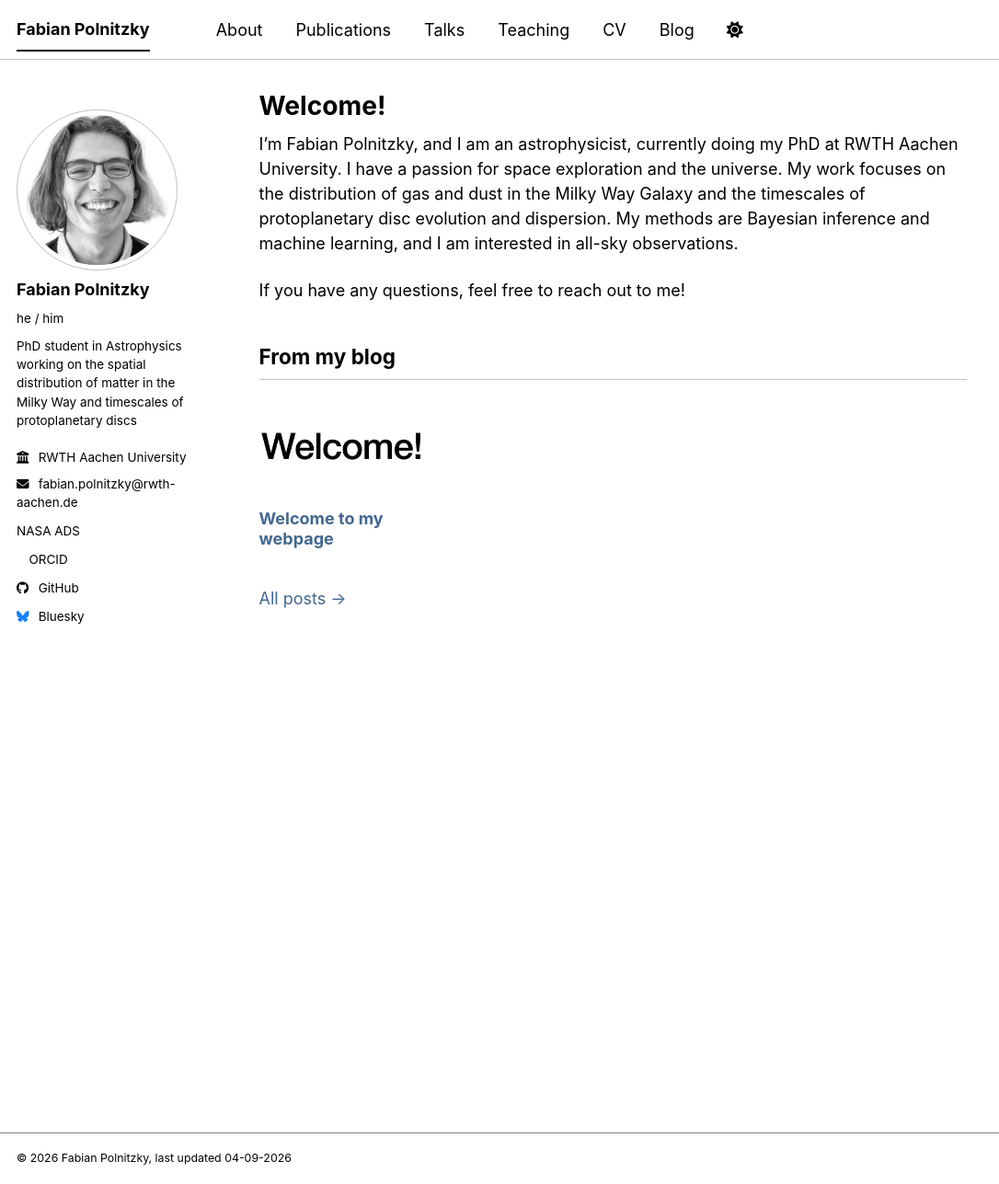
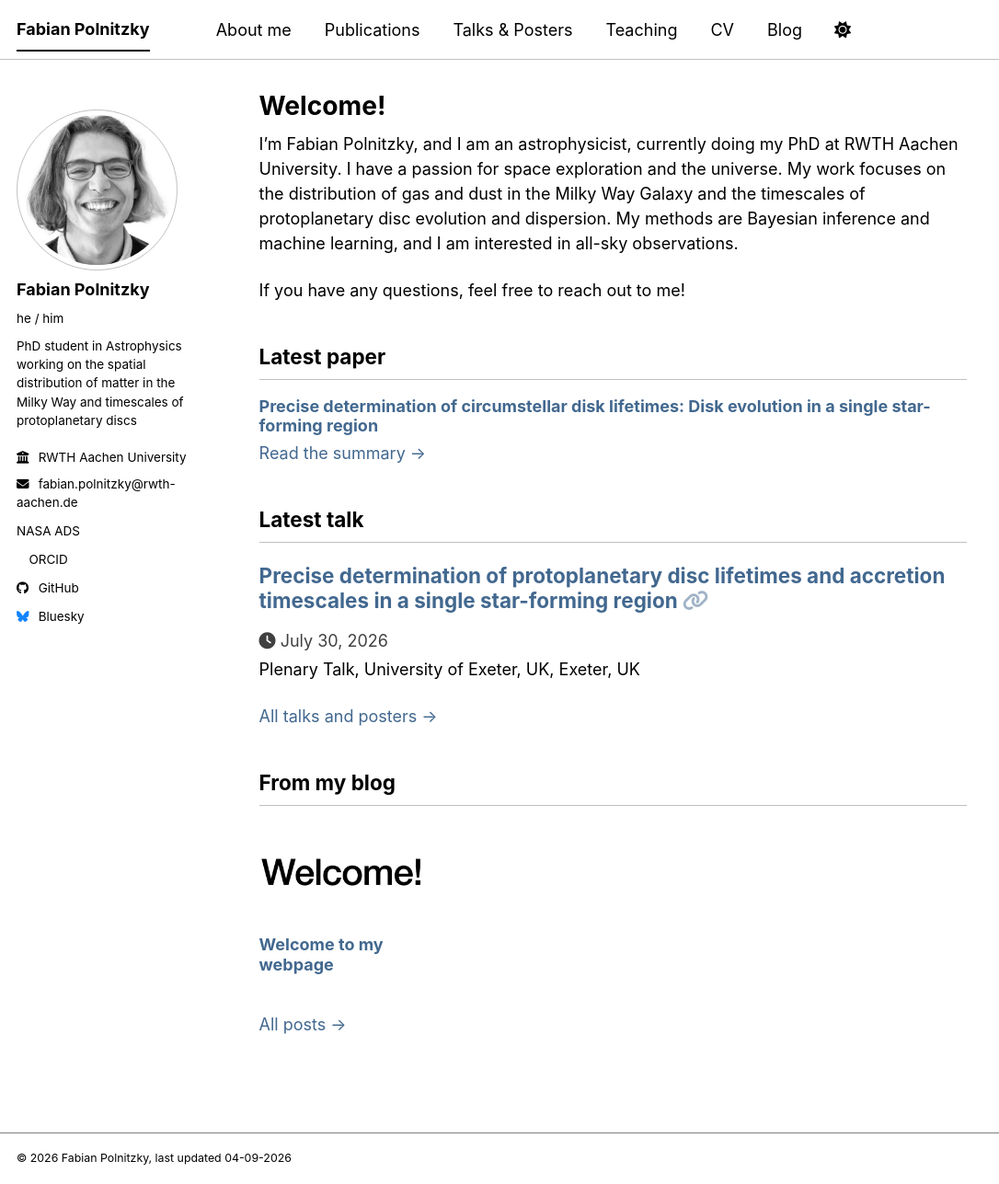
Before and after one commit to fabianpolnitzky/fabianpolnitzky.github.io, a Jekyll site: the page built from _pages/home.md, in a window 1280 px wide and 1287 px high. Shown: the whole window at 92% size, without its empty margins (0-1086 px from the left). Built offline with Jekyll 4.4.1, drawn with Linux system fonts in a browser that asks for light colours; a style sheet for code colours, icons or effects is not loaded.

Commit message:
Add latest talk and paper to the front page

```diff
--- a/_data/navigation.yml
+++ b/_data/navigation.yml
@@ -1,11 +1,11 @@
 main:
-  - title: "About"
+  - title: "About me"
     url: /about/
 
   - title: "Publications"
     url: /publications/
 
-  - title: "Talks"
+  - title: "Talks &amp; Posters"
     url: /talks/
 
   - title: "Teaching"
--- a/_includes/archive-single-publications.html
+++ b/_includes/archive-single-publications.html
@@ -32,6 +32,8 @@
         {{ title }}
       {% endif %}
     </h3>
-    {% if post.excerpt %}<p class="archive__item-excerpt" itemprop="description">{{ post.excerpt }}</p>{% endif %}
+    {% unless include.hide_excerpt %}
+      {% if post.excerpt %}<p class="archive__item-excerpt" itemprop="description">{{ post.excerpt }}</p>{% endif %}
+    {% endunless %}
  </article>
 </div>
--- a/_includes/archive-single-talk.html
+++ b/_includes/archive-single-talk.html
@@ -34,6 +34,8 @@
     </h2>
     {% if post.date %}<p class="page__meta"><i class="fa fa-clock" aria-hidden="true"></i> {{ post.date | date: '%B %d, %Y' }}</p>{% endif %}
     {% if post.venue %}<p class="archive__item-excerpt" itemprop="description">{% if post.type %}{{post.type}}, {% endif %}{{ post.venue }},  {{post.location}} </p> {% endif %}
-    {% if post.excerpt %}<p class="archive__item-excerpt" itemprop="description">{{ post.excerpt | markdownify }}</p>{% endif %}
+    {% unless include.hide_excerpt %}
+      {% if post.excerpt %}<p class="archive__item-excerpt" itemprop="description">{{ post.excerpt | markdownify }}</p>{% endif %}
+    {% endunless %}
   </article>
 </div>
--- a/_pages/home.md
+++ b/_pages/home.md
@@ -8,8 +8,29 @@ I'm Fabian Polnitzky, and I am an astrophysicist, currently doing my PhD at RWTH
 
 If you have any questions, feel free to reach out to me!
 
+{% include base_path %}
+
+{% if site.publications.size > 0 %}
+{% assign post = site.publications | sort: 'date' | last %}
+
+## Latest paper
+
+{% include archive-single-publications.html hide_excerpt=true %}
+
+<p><a href="{{ base_path }}/publications/">Read the summary &rarr;</a></p>
+{% endif %}
+
+{% if site.talks.size > 0 %}
+{% assign post = site.talks | sort: 'date' | last %}
+
+## {% if post.date > site.time %}Upcoming talk{% else %}Latest talk{% endif %}
+
+{% include archive-single-talk.html hide_excerpt=true %}
+
+<p><a href="{{ base_path }}/talks/">All talks and posters &rarr;</a></p>
+{% endif %}
+
 {% if site.posts.size > 0 %}
-{% include base_path %}
 
 ## From my blog
 
```
